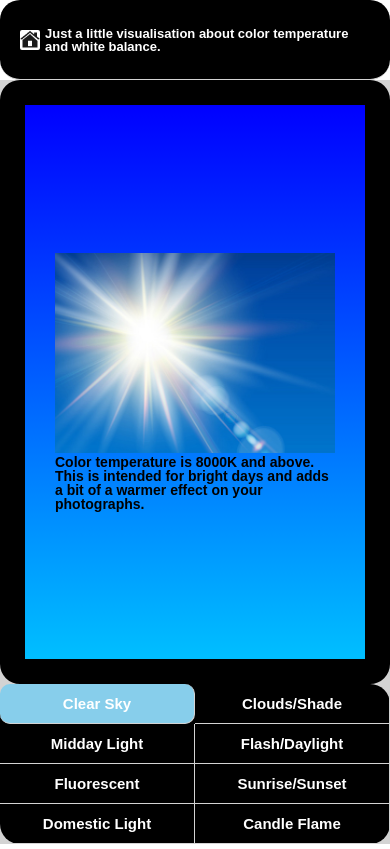
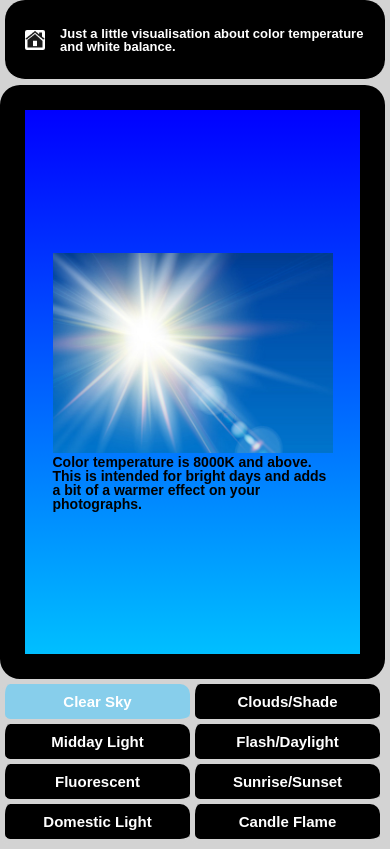
Before and after one commit to unabyband/DOM-task, a plain HTML site: page index.html in a window 390 px wide. Both pictures are taken after a click on the link "Clear Sky". Drawn offline with Linux system fonts and the light colour scheme.

Commit message:
Edits after review

```diff
--- a/css/main.css
+++ b/css/main.css
@@ -41,6 +41,7 @@ html, body {
 
 body {
     min-height: 100vh;
+    background-color: lightgray;
 }
 
 header {
@@ -50,6 +51,7 @@ header {
     box-sizing: border-box;
     border-bottom: 1px solid lightgray;
     border-radius: 20px;
+    margin: 0 5px 5px 5px;
 }
 
 .home-link {
@@ -65,26 +67,28 @@ header {
 
 .main-container {
     display: flex;
-    min-height: calc(100vh - 100px);
-    background-color: lightgray;
-
+    min-height: calc(100vh - 110px);
+    margin: 0 5px 5px 0;
 }
 
 .sidebar {
     min-width: 300px;
     display: flex;
     justify-content: center;
-    background-color: black;
-    border-radius: 20px;
+    margin-right: 5px;
+    margin-bottom: -5px;
 }
 
 .content {
     flex-grow: 1;
     display: flex;
     max-width: 100%;
-    background-color: lightgray;
     border: 40px solid black;
     border-radius: 20px;
+}
+
+.default {
+    background-color: lightgray;
 }
 
 .inner-text {
@@ -116,8 +120,10 @@ header {
     width: 300px;
     color: white;
     box-sizing: border-box;
-    border-bottom: 1px solid lightgray;
-    border-right: 1px solid lightgray;
+    border-bottom: 5px solid lightgray;
+    background-color: black;
+    border-radius: 20px;
+    border-left: 5px solid lightgray;
 }
 
 .side-menu-item:hover {
@@ -130,23 +136,97 @@ header {
     border-radius: 10px;
 }
 
+/* Classes for gradient background */
 
+.orange {
+    background-image: linear-gradient(orange, red);
+}
 
+.gold {
+    background-image: linear-gradient(gold, darkorange);
+}
 
-@media only screen and (max-width: 912px) {
+.yellow {
+    background-image: linear-gradient(yellow, gold);
+}
+.gray {
+    background-image: linear-gradient(lightgray, lightgreen, yellow);
+}
+
+.white {
+    background-image: linear-gradient(lightblue, white, lightgray);
+}
+
+.lightblue {
+    background-image: linear-gradient(skyblue, lightblue);
+}
+
+.skyblue {
+    background-image: linear-gradient(deepskyblue, skyblue);
+}
+
+.blue {
+    background-image: linear-gradient(blue, deepskyblue);
+}
+
+@media only screen and (min-width: 1201px) {
+    .inner-text {
+        font-size: 30px;
+    }
+
+    .content span {
+        font-size: 26px;
+    }
+}
+
+@media only screen and (max-width: 1024px) {
+    header {
+        height: 80px;
+    }
+
+    img {
+        width: 520px;
+    }
+
+    .main-container {
+        min-height: calc(100vh - 80px);
+    }
+
+    .content {
+        flex-grow: 1;
+        display: flex;
+        flex-direction: row;
+        max-width: 100%;
+        justify-content: center;
+        align-items: center;
+        border-width: 30px;
+    }
+
+    .inner-text {
+        font-size: 20px;
+    }
+
+    .content span {
+        max-width: 520px;
+        font-size: 16px;
+    }
+}
+
+@media only screen and (max-width: 768px) {
     .main-container {
         flex-direction: column-reverse;
         min-height: calc(100vh - 80px);
     }
+
     header {
         height: 80px;
     }
-    .inner-text {
-        font-size: 20px;
-    }
+
     .sidebar {
         height: 160px;
+        margin: 5px 5px 5px 0;
     }
+
     .side-menu {
         flex-direction: row;
         flex-wrap: wrap;
@@ -154,34 +234,31 @@ header {
         width: 100%;
     }
 
-    .side-menu-item {
-        flex: 1 1 25%;
-        font-size: 22px;
-        height: 80px;
-    }
-}
-
-@media only screen and (max-width: 768px) {
     body {
         border-radius: 15px;
     }
     img {
         width: 460px;
     }
+
     .inner-text {
         font-size: 15px;
     }
     .side-menu-item {
         flex: 1 1 25%;
         font-size: 15px;
+        height: 80px;
     }
+
     .content {
-        border: 25px solid black;
+        border-width: 25px;
     }
+
     .content span {
         max-width: 460px;
         font-size: 16px;
     }
+
     .home-link {
         width: 20px;
         height: 20px;
@@ -191,30 +268,16 @@ header {
     }
 }
 
-@media only screen and (max-width: 540px) {
-    img {
-        width: 400px;
-    }
-    .inner-text {
-        font-size: 14px;
-    }
-    .side-menu-item {
-        flex: 1 1 50%;
-        height: 40px;
-    }
-    .content span {
-        max-width: 400px;
-        font-size: 15px;
-    }
-}
-
 @media only screen and (max-width: 480px) {
     img {
         width: 280px;
     }
-    header .inner-text {
+
+    h1 {
         margin-right: 20px;
+        padding-left: 10px;
     }
+
     .inner-text {
         font-size: 13px;
     }
@@ -222,53 +285,20 @@ header {
         max-height: fit-content;
         display: block;
     }
+
     .side-menu-item {
         flex: 1 1 50%;
+        height: 40px;
+        border-radius: 10px;
     }
+
     .content {
         align-items: center;
         align-content: center;
     }
+
     .content span {
         max-width: 280px;
         font-size: 14px;
     }
 }
-
-@media only screen and (max-width: 280px) {
-    body {
-        border-radius: 10px;
-    }
-    img {
-        width: 200px;
-    }
-    .inner-text {
-        font-size: 12px;
-    }
-    .side-menu-item {
-        font-size: 12px;
-    }
-    .content {
-        border: 20px solid black;
-    }
-    .content span {
-        max-width: 200px;
-        font-size: 13px;
-    }
-    .sidebar {
-        min-width: 50%;
-    }
-}
-
-@media only screen and (max-height: 649px) {
-    header {
-        height: 80px;
-    }
-    .main-container {
-        min-height: calc(100vh - 80px);
-    }
-    .content span, img {
-        width: 400px;
-        font-size: 17px;
-    }
-}
--- a/index.html
+++ b/index.html
@@ -9,22 +9,23 @@
     <body>
         <header>
             <a href="index.html"><div class="home-link"></div></a>
-            <span class="inner-text">Just a little visualisation about color temperature and white balance.</span>
+            <h1 class="inner-text">Just a little visualisation about color temperature and white balance.</h1>
         </header>
+
         <div class="main-container">
             <nav class="sidebar">
                 <div class="side-menu inner-text" id="nav-menu">
-                    <a href="#" class="side-menu-item" id="tab-0">Clear Sky</a>
-                    <a href="#" class="side-menu-item" id="tab-1">Clouds/Shade</a>
-                    <a href="#" class="side-menu-item" id="tab-2">Midday Light</a>
-                    <a href="#" class="side-menu-item" id="tab-3">Flash/Daylight</a>
-                    <a href="#" class="side-menu-item" id="tab-4">Fluorescent</a>
-                    <a href="#" class="side-menu-item" id="tab-5">Sunrise/Sunset</a>
-                    <a href="#" class="side-menu-item" id="tab-6">Domestic Light</a>
-                    <a href="#" class="side-menu-item" id="tab-7">Candle Flame</a>
+                    <a href="#" class="side-menu-item" data-tab="0">Clear Sky</a>
+                    <a href="#" class="side-menu-item" data-tab="1">Clouds/Shade</a>
+                    <a href="#" class="side-menu-item" data-tab="2">Midday Light</a>
+                    <a href="#" class="side-menu-item" data-tab="3">Flash/Daylight</a>
+                    <a href="#" class="side-menu-item" data-tab="4">Fluorescent</a>
+                    <a href="#" class="side-menu-item" data-tab="5">Sunrise/Sunset</a>
+                    <a href="#" class="side-menu-item" data-tab="6">Domestic Light</a>
+                    <a href="#" class="side-menu-item" data-tab="7">Candle Flame</a>
                 </div>
             </nav>
-            <main class="content" id="content">
+            <main class="content default" id="content">
                 <span class="inner-text">
                     White balance chart from different sources of light<br><br>
                 <img src="src/wb_chart.png" alt="white balance chart"></span>
--- a/js/script.js
+++ b/js/script.js
@@ -1,56 +1,39 @@
 //DOM functions here
 
-const mainContent = {
-    sideTab: [
-      "#tab-0",
-      "#tab-1",
-      "#tab-2",
-      "#tab-3",
-      "#tab-4",
-      "#tab-5",
-      "#tab-6",
-      "#tab-7",
-    ],
+const content = {
     textContent: [
       "Color temperature is 8000K and above.<br>This is intended for bright days and adds a bit of a warmer effect on your photographs.",
       "Color temperature is between 6500K and 8000K.<br>Shade causes colors to look even more blue than clouds, so this setting will add even more warmth!",
       "Color temperature is between 6000K and 7000K.<br>Clouds act as a diffuser over the sun and can cast images to be a bit on the blue side. This color temp affects then the Sun is about on noon",
       "Color temperature is between 5000K and 6000K.<br>This white balance is intended for artificial light, it combats any color casts that may arise out of using flashes, strobes, and speedlites.",
-      "Color temperature is between 4000K and 5000K.<br>Probably the least liked type of lighting for photographers, fluorescent lights turn your subject green or cyan-ish and very sickly colors. This white balance brings back a natural look to your images.",
+      "Color temperature is between 4000K and 5000K.<br>The least liked type of lighting for photographers, fluorescent lights turn your subject green or cyan-ish and very sickly colors. This white balance brings back a natural look to your images.",
       'Color temperature is between 3000K and 4000K.<br>The period of daytime during which daylight is redder and softer than when the sun is higher in the sky. This time is also called the "golden hour", by most of videographers and photographers, who adore to shoot during this period.',
       "Color temperature is between 2000K and 3000K.<br>These lights are fairly common in indoor settings. These lights are very warm, so the white balance<br>setting will counteract by cooling the colors down.",
       "Color temperature is about 2000K and below.<br>This is the most warm color from visible spectre. Candles, campfires and some other natural sources can create it. It also usually has lowest intensity from another ranges of light.",
     ],
     imgContent: [
-      '<img src="src/bright_sun.jpg" alt="Clear Sky">',
-      '<img src="src/summer_shade.jpg" alt="Shade or Clouds">',
-      '<img src="src/day_light.jpg" alt="Day light">',
-      '<img src="src/studio_light.jpg" alt="Studio flashlights">',
-      '<img src="src/fluo_light.jpg" alt="Moon light">',
-      '<img src="src/sunset.jpg" alt="Sunrise ot sunset">',
-      '<img src="src/lamps_light.jpg" alt="Electric lamp light">',
-      '<img src="src/candle_light.jpg" alt="Candle light">',
+      ['src/bright_sun.jpg', 'Clear Sky'],
+      ['src/summer_shade.jpg', 'Shade or Clouds'],
+      ['src/day_light.jpg', 'Day light'],
+      ['src/studio_light.jpg', 'Studio flashlights'],
+      ['src/fluo_light.jpg', 'Moon light'],
+      ['src/sunset.jpg', 'Sunrise ot sunset'],
+      ['src/lamps_light.jpg', 'Electric lamp light'],
+      ['src/candle_light.jpg', 'Candle light'],
     ],
-    colorContent: [
-      "background-image: linear-gradient(blue, deepskyblue);",
-      "background-image: linear-gradient(deepskyblue, skyblue);",
-      "background-image: linear-gradient(skyblue, lightblue);",
-      "background-image: linear-gradient(lightblue, white, lightgray);",
-      "background-image: linear-gradient(lightgray, lightgreen, yellow);",
-      "background-image: linear-gradient(yellow, gold);",
-      "background-image: linear-gradient(gold, darkorange);",
-      "background-image: linear-gradient(orange, red);",
-    ],
+    colorContent: ["blue", "skyblue", "lightblue", "white", "gray", "yellow", "gold", "orange"],
   };
 
-  for (let i = 0; i < mainContent.sideTab.length; i++) {
-    document.querySelector(mainContent.sideTab[i]).onclick = function () {
-      document.querySelector(".content").innerHTML =
-        '<span class="inner-text">' +
-        mainContent.imgContent[i] +
-        "<br>" +
-        mainContent.textContent[i] +
-        "</span>";
-      document.querySelector(".content").style = mainContent.colorContent[i];
-    };
-  }
+const selectors = document.querySelectorAll('.side-menu-item');
+let previousStyle = 'default';
+
+selectors.forEach((selector) => selector.onclick = function () {
+  let tabIndex = selector.dataset.tab;
+  document.querySelector(".content").innerHTML =
+  `<span class="inner-text">
+  <img src="${content.imgContent[tabIndex][0]}" alt="${content.imgContent[tabIndex][1]}">
+  <br>${content.textContent[tabIndex]}</span>`;
+
+  document.querySelector(".content").classList.replace(previousStyle, content.colorContent[selector.dataset.tab]);
+  previousStyle = content.colorContent[selector.dataset.tab];
+});
```
